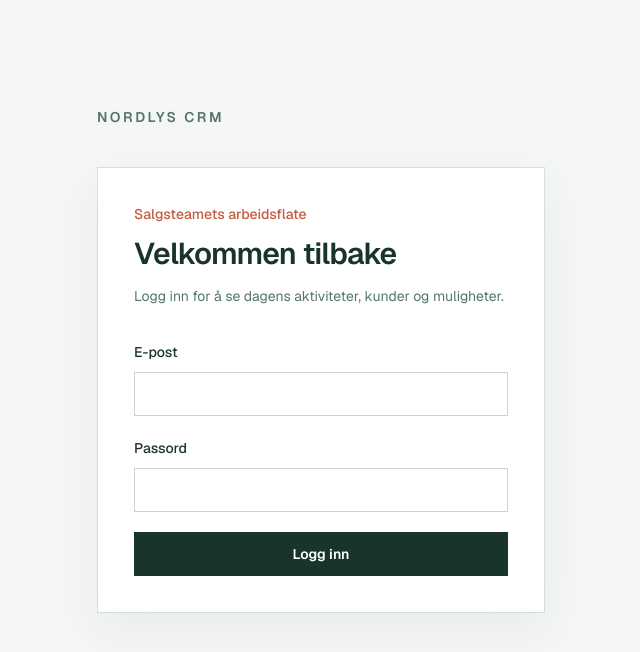
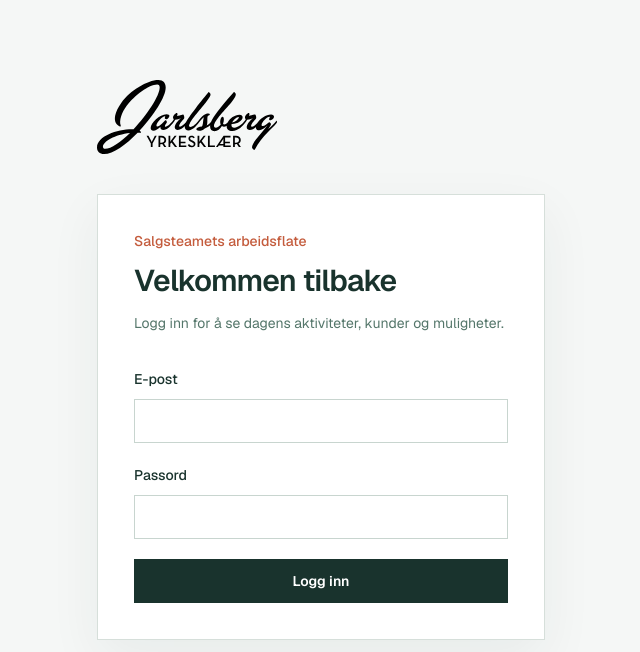
Before and after one commit to kirieirik/crmsales, a Next.js app: page /login in a window 1280 px wide. Shown: the top 652 px of the page, without its empty margins (319-959 px from the left). Built offline with nearby package versions, Linux system fonts and the light colour scheme; no server answers.

Commit message:
feat(branding): add Jarlsberg logo

```diff
--- a/src/app/login/page.tsx
+++ b/src/app/login/page.tsx
@@ -1,4 +1,5 @@
 import Link from "next/link";
+import Image from "next/image";
 import { Suspense } from "react";
 
 import { LoginForm } from "@/components/auth/login-form";
@@ -10,7 +11,7 @@ export default function LoginPage() {
   return (
     <main className="min-h-screen bg-[#f5f7f6] px-6 py-10 text-[#19332d] sm:px-10">
       <div className="mx-auto flex min-h-[80vh] max-w-md flex-col justify-center">
-        <Link className="mb-10 text-sm font-semibold uppercase tracking-[0.18em] text-[#54766a]" href="/">Nordlys CRM</Link>
+        <Link className="mb-10 inline-flex" href="/"><Image alt="Jarlsberg" height={38} src="/JarlsbergBlack.svg" width={180} /></Link>
         <section className="border border-[#d6dfda] bg-white p-7 shadow-[0_18px_50px_rgba(25,51,45,0.06)] sm:p-9">
           <p className="text-sm font-medium text-[#c45c3d]">Salgsteamets arbeidsflate</p>
           <h1 className="mt-3 text-3xl font-semibold tracking-tight">Velkommen tilbake</h1>
--- a/src/components/layout/app-shell.tsx
+++ b/src/components/layout/app-shell.tsx
@@ -1,6 +1,7 @@
 "use client";
 
 import Link from "next/link";
+import Image from "next/image";
 import { usePathname, useRouter } from "next/navigation";
 import { BarChart3, CheckSquare, ChevronRight, CircleDollarSign, LayoutDashboard, LogOut, Settings, Users, UserRoundPlus } from "lucide-react";
 import { useState } from "react";
@@ -34,8 +35,7 @@ export function AppShell({ children, displayName, email }: Readonly<{ children:
     <div className="flex min-h-screen bg-[#f5f7f6] text-[#19332d]">
       <aside className="hidden w-64 shrink-0 border-r border-[#d6dfda] bg-[#19332d] text-white lg:flex lg:flex-col">
         <div className="border-b border-white/10 px-6 py-7">
-          <p className="text-xs font-semibold uppercase tracking-[0.18em] text-[#b9ccc4]">Arbeidsflate</p>
-          <p className="mt-2 text-2xl font-semibold tracking-tight">Nordlys</p>
+          <Image alt="Jarlsberg" className="h-auto w-40 invert" height={38} src="/JarlsbergBlack.svg" width={180} />
         </div>
         <nav aria-label="Hovednavigasjon" className="flex-1 px-3 py-5">
           <p className="px-3 pb-3 text-xs font-semibold uppercase tracking-[0.16em] text-[#8eada1]">Salg</p>
@@ -53,7 +53,7 @@ export function AppShell({ children, displayName, email }: Readonly<{ children:
       </aside>
       <div className="flex min-w-0 flex-1 flex-col">
         <header className="flex h-16 items-center justify-between border-b border-[#d6dfda] bg-white px-6 lg:px-10">
-          <Link className="text-lg font-semibold tracking-tight lg:hidden" href="/dashboard">Nordlys</Link>
+          <Link className="lg:hidden" href="/dashboard"><Image alt="Jarlsberg" height={28} src="/JarlsbergBlack.svg" width={132} /></Link>
           <p className="hidden text-sm text-[#54766a] lg:block">Mandag, 21. september 2026</p>
           <div className="flex items-center gap-3"><span aria-label={`Profil for ${displayName}`} className="flex h-8 w-8 items-center justify-center bg-[#e3ece8] text-xs font-semibold text-[#31554a]">{initials}</span><span className="hidden text-sm font-medium sm:block" title={email}>{displayName}</span></div>
         </header>
```
Also changed, not shown: public/JarlsbergBlack.svg (added).
